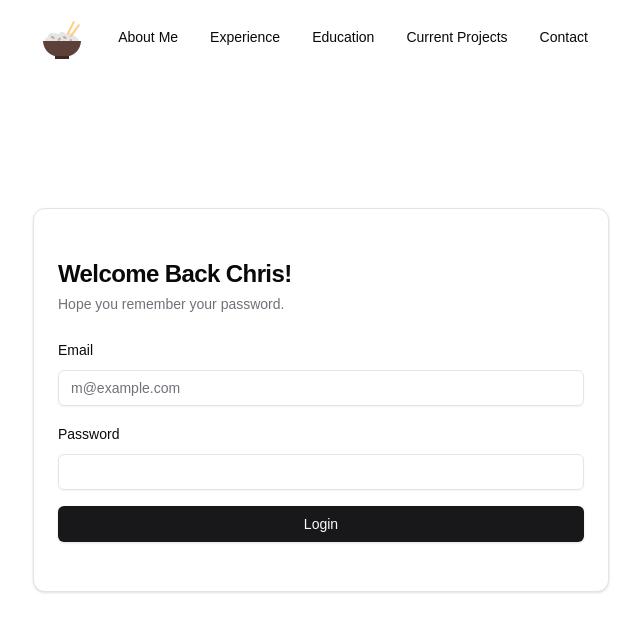
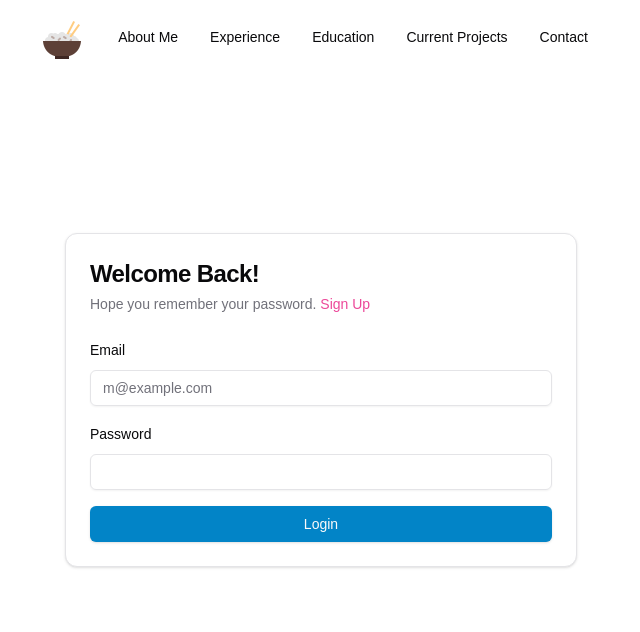
Before and after one commit to chvaldez10/personal-site, a Next.js app in the folder chvaldez10/: page /login in a window 1280 px wide. Shown: the top 632 px of the page, without its empty margins (319-959 px from the left). Built offline with nearby package versions, Linux system fonts and the light colour scheme.

Commit message:
add singup toggle git push

```diff
--- a/chvaldez10/src/components/Navbar/Navbar.tsx
+++ b/chvaldez10/src/components/Navbar/Navbar.tsx
@@ -1,7 +1,8 @@
 "use client";
 
 import { FC } from "react";
-import { Link } from "react-scroll";
+import Link from "next/link";
+import { Link as ScrollLink } from "react-scroll";
 import Image from "next/image";
 
 // Components
@@ -52,7 +53,7 @@ const DesktopNavbar = () => {
 
 const DesktopNavbarLinkItem = ({ href, label }: NavbarLinks) => {
   return (
-    <Link
+    <ScrollLink
       to={href}
       smooth={true}
       duration={300}
@@ -62,7 +63,7 @@ const DesktopNavbarLinkItem = ({ href, label }: NavbarLinks) => {
       style={{ textDecoration: "none" }}
     >
       <span>{label}</span>
-    </Link>
+    </ScrollLink>
   );
 };
 
@@ -98,7 +99,7 @@ const MobileNavbar = () => {
 
 const MobileNavbarLinkItem = ({ href, label }: NavbarLinks) => {
   return (
-    <Link
+    <ScrollLink
       to={href}
       smooth={true}
       duration={300}
@@ -108,13 +109,13 @@ const MobileNavbarLinkItem = ({ href, label }: NavbarLinks) => {
       style={{ textDecoration: "none" }}
     >
       <span>{label}</span>
-    </Link>
+    </ScrollLink>
   );
 };
 
 const NavbarLogo = () => {
   return (
-    <Link to="main-header" className="hover-scale-effect">
+    <Link href="/" className="hover-scale-effect">
       <Image
         src="/images/rice-bowl.png"
         alt="Logo"
--- a/chvaldez10/src/components/ui/forms/Login.tsx
+++ b/chvaldez10/src/components/ui/forms/Login.tsx
@@ -1,8 +1,11 @@
+"use client";
+
 /**
  * v0 by Vercel.
  * @see https://v0.dev/t/1ADs2FRNaQg
  * Documentation: https://v0.dev/docs#integrating-generated-code-into-your-nextjs-app
  */
+
 import {
   Card,
   CardHeader,
@@ -13,18 +16,37 @@ import {
 import { Label } from "@/components/ui/label";
 import { Input } from "@/components/ui/input";
 import { Button } from "@/components/ui/buttons/button";
+import React, { useState } from "react";
 
 const Login = () => {
+  const [isLogin, setIsLogin] = useState(true);
+
   return (
-    <Card className="h-screen md:h-96 flex flex-col justify-center w-full md:max-w-xl mx-auto">
+    <Card className="h-screen md:h-auto flex flex-col justify-center w-full md:max-w-lg mx-auto">
       <CardHeader className="space-y-1">
+        {/* Title */}
         <CardTitle className="text-2xl font-bold">
-          Welcome Back Chris!
+          {isLogin ? "Welcome Back!" : "Join the Party!"}
         </CardTitle>
-        <CardDescription>Hope you remember your password.</CardDescription>
+
+        {/* Description */}
+        <CardDescription>
+          {isLogin
+            ? "Hope you remember your password."
+            : "Create an account to get started."}{" "}
+          <button
+            className="text-pink-500 cursor-pointer"
+            onClick={() => setIsLogin(!isLogin)}
+          >
+            {isLogin ? "Sign Up" : "Login"}
+          </button>
+        </CardDescription>
       </CardHeader>
+
+      {/* Form */}
       <CardContent>
         <div className="flex flex-col justify-start space-y-4 ">
+          {/* Email */}
           <div className="space-y-2">
             <Label htmlFor="email">Email</Label>
             <Input
@@ -34,12 +56,24 @@ const Login = () => {
               required
             />
           </div>
+
+          {/* Password */}
           <div className="space-y-2">
             <Label htmlFor="password">Password</Label>
             <Input id="password" type="password" required />
           </div>
-          <Button type="submit" className="w-full">
-            Login
+
+          {/* Confirm Password */}
+          {!isLogin && (
+            <div className="space-y-2">
+              <Label htmlFor="confirm-password">Confirm Password</Label>
+              <Input id="confirm-password" type="password" required />
+            </div>
+          )}
+
+          {/* Submit */}
+          <Button type="submit" className="bg-sky-600">
+            {isLogin ? "Login" : "Sign Up"}
           </Button>
         </div>
       </CardContent>
--- a/chvaldez10/src/styles/globals.css
+++ b/chvaldez10/src/styles/globals.css
@@ -43,6 +43,7 @@ body {
     /* brand colors */
     --brand-secondary-100: #fffbf5;
     --brand-secondary-200: #f9e6cf;
+    --brand-secondary-300: #fac67a;
 
     --brand-primary-300: #d20062;
   }
```
